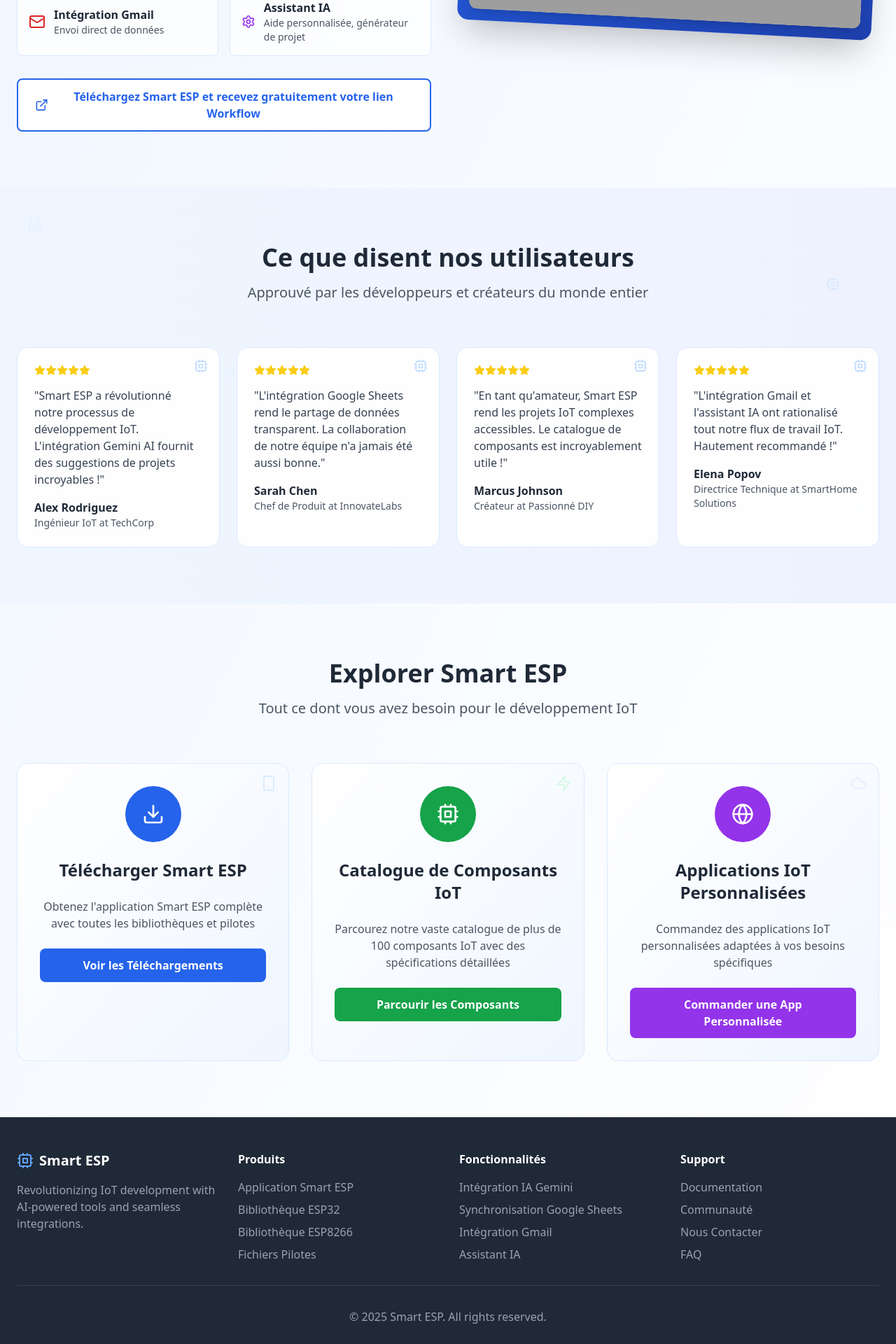
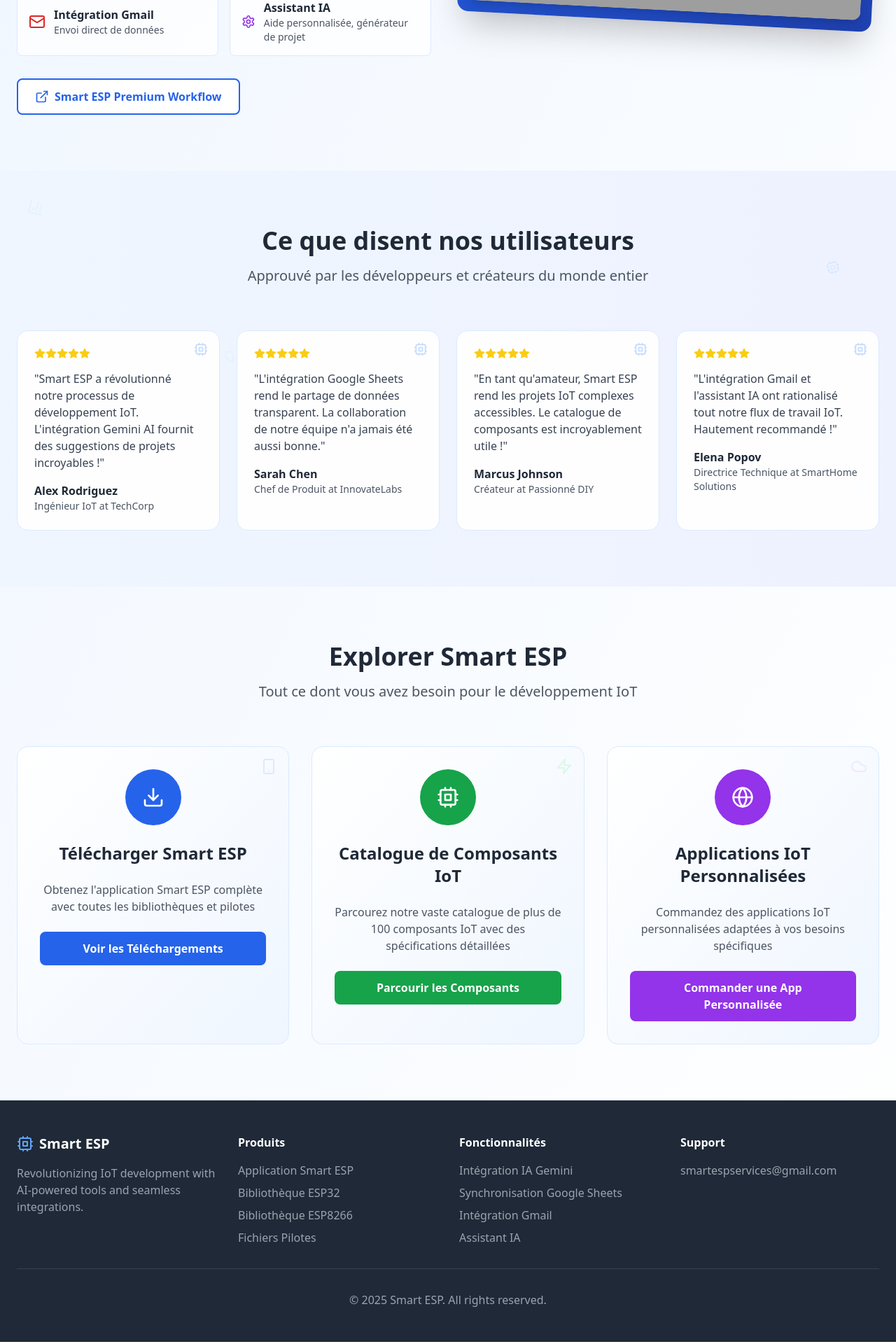
Before and after one commit to SmartESP-Team/Site_de_smart_ESP, a React (Vite) app: page / in a window 1280 px wide. Shown: the part 700-2620 px from the top of the page at 70% size. Built offline with nearby package versions, Linux system fonts and the light colour scheme; grey boxes are pictures that could not be loaded.

Commit message:
Update App.tsx

```diff
--- a/src/App.tsx
+++ b/src/App.tsx
@@ -1094,10 +1094,11 @@ Exigences :
 
              <button
   className="bg-white hover:bg-gray-50 text-blue-600 border-2 border-blue-600 px-6 py-3 rounded-lg text-base font-semibold transition-colors transform hover:scale-105 flex items-center justify-center space-x-2"
-  onClick={() => setCurrentPage("download")}
+ onClick={() => window.open("https://smartesp-premium.vercel.app/")}
+
 >
   <ExternalLink size={20} />
-  <span>Téléchargez Smart ESP et recevez gratuitement votre lien Workflow</span>
+  <span>Smart ESP Premium Workflow </span>
 </button>
 
 
@@ -1241,10 +1242,8 @@ Exigences :
             <div>
               <h4 className="font-semibold mb-4">Support</h4>
               <ul className="space-y-2 text-gray-400">
-                <li>Documentation</li>
-                <li>Communauté</li>
-                <li>Nous Contacter</li>
-                <li>FAQ</li>
+                <li>smartespservices@gmail.com</li>
+
               </ul>
             </div>
           </div>
```
